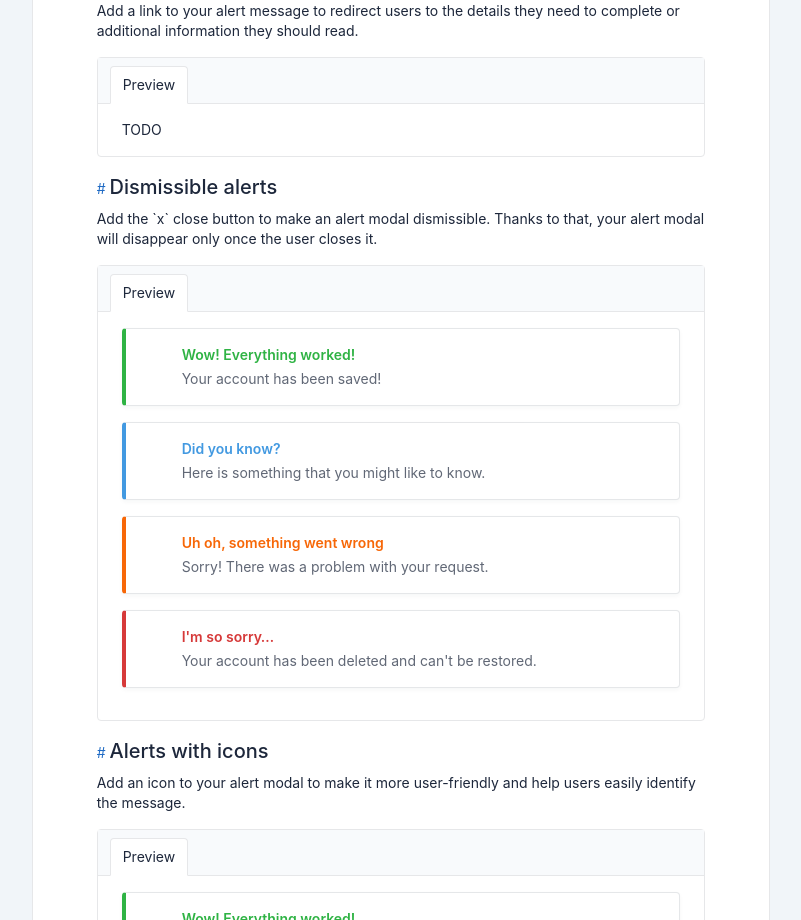
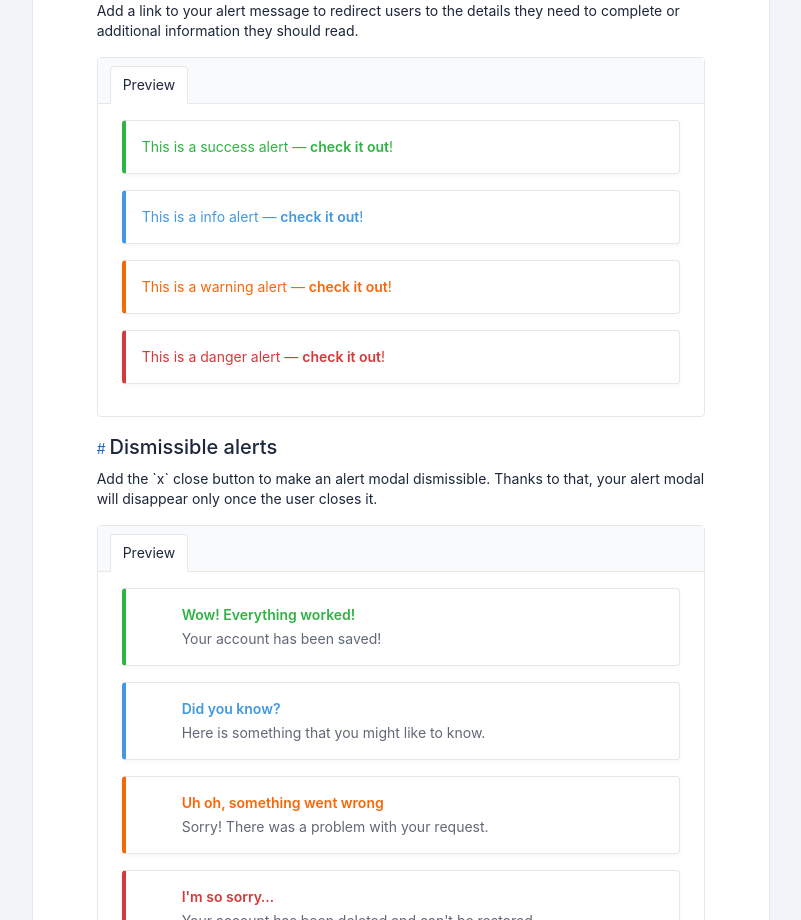
Before and after one commit to yesvelte/yesvelte, a SvelteKit app: page /docs/alert in a window 1280 px wide. Shown: the part 800-1720 px from the top of the page, without its empty margins (239-1040 px from the left). Built offline with nearby package versions, Linux system fonts and the light colour scheme.

Commit message:
added link example for the alert

```diff
--- a/src/routes/docs/alert/AlertLink.svelte
+++ b/src/routes/docs/alert/AlertLink.svelte
@@ -2,4 +2,15 @@
 	import { Alert } from 'yesvelte'
 </script>
 
-TODO
+<Alert color="success">
+	This is a success alert — <a href="#" class="alert-link">check it out</a>!
+</Alert>
+<Alert color="info">
+	This is a info alert — <a href="#" class="alert-link">check it out</a>!
+</Alert>
+<Alert color="warning">
+	This is a warning alert — <a href="#" class="alert-link">check it out</a>!
+</Alert>
+<Alert color="danger">
+	This is a danger alert — <a href="#" class="alert-link">check it out</a>!
+</Alert>
```
